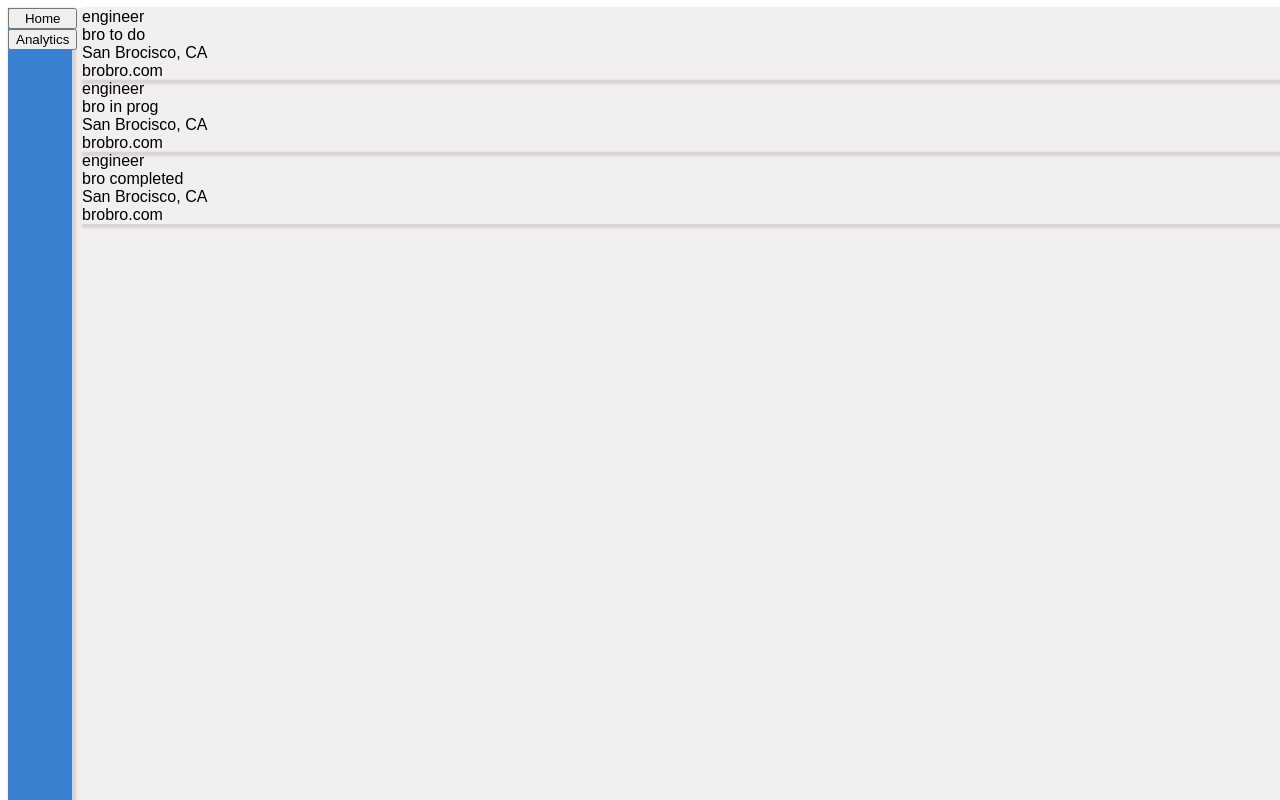
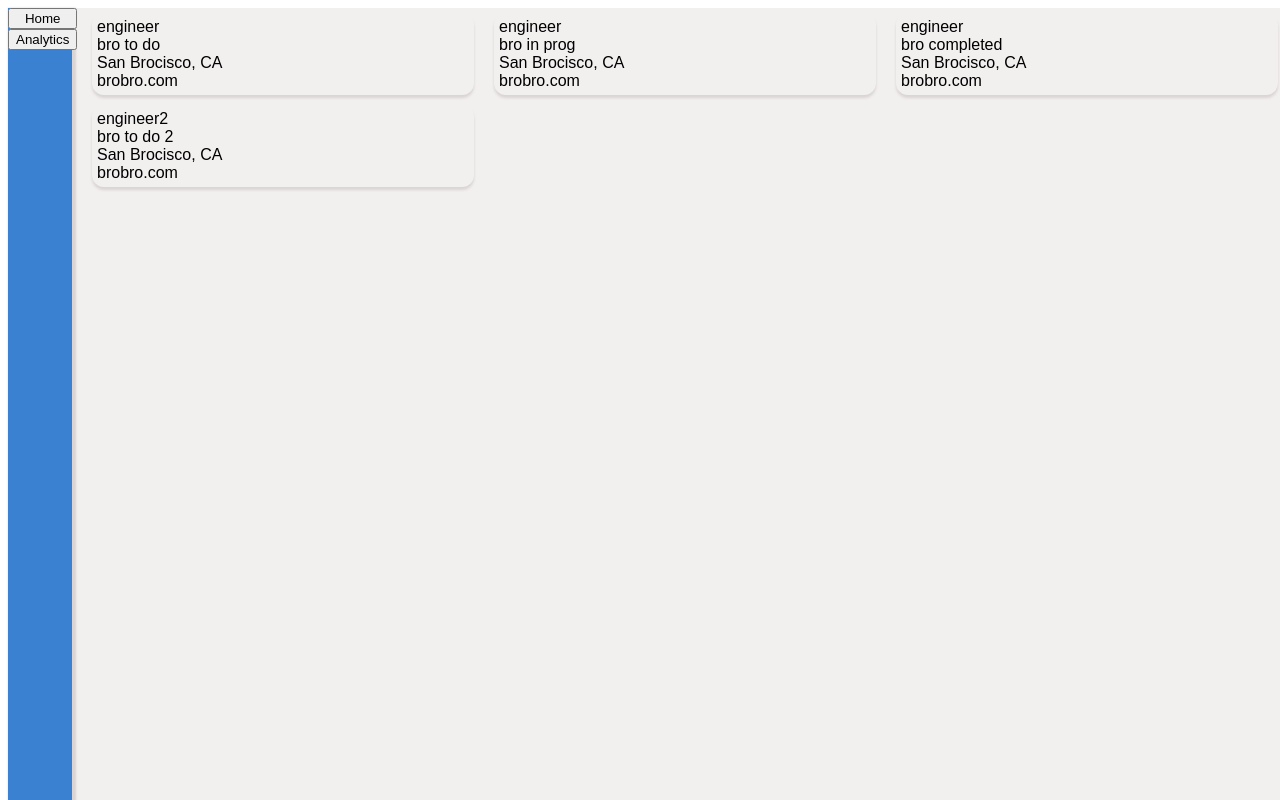
Before and after one commit to jeongle/Hired, a React app: page / in a window 1280 px wide. Built offline with nearby package versions, Linux system fonts and the light colour scheme.

Commit message:
Minimal styling on apps

```diff
--- a/client/main/App.jsx
+++ b/client/main/App.jsx
@@ -17,6 +17,13 @@ class App extends Component {
               location: "San Brocisco, CA",
               url: "brobro.com",
               id: 1,
+            },
+            {
+              jobTitle: "engineer2",
+              company: "bro to do 2",
+              location: "San Brocisco, CA",
+              url: "brobro.com",
+              id: 2,
             }
           ],
           inProg: [
--- a/client/main/Applications.jsx
+++ b/client/main/Applications.jsx
@@ -1,5 +1,6 @@
 import React, { Component } from "react";
 import Job from "./Job.jsx";
+import "./css/Applications.css";
 
 class Applications extends Component {
   constructor(props) {
--- /dev/null
+++ b/client/main/css/Applications.css
@@ -0,0 +1,4 @@
+.Applications{
+  display: grid;
+  grid-template-columns: auto auto auto;
+}
--- a/client/main/css/Job.css
+++ b/client/main/css/Job.css
@@ -1,5 +1,11 @@
 .Job{
-  box-shadow: 2px 2px 2px 2px #dad4d4;
+  box-shadow: 0 3px 3px #dad4d4;
   display: grid;
   grid-template-rows: auto;
+  padding: 5px 5px 5px 5px;
+  margin-left: 10px;
+  margin-right: 10px;
+  margin-top: 5px;
+  margin-bottom: 5px;
+  border-radius: 12px;
 }
```
